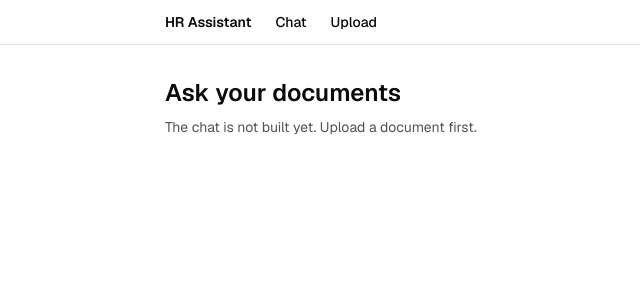
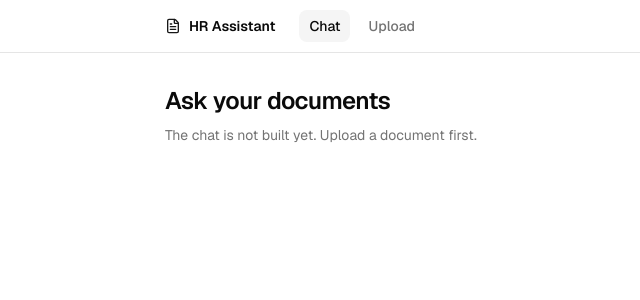
Before and after one commit to EnesSVN/hr-docs-rag-assistant, a Next.js app: page / in a window 1280 px wide. Shown: the top 300 px of the page, without its empty margins (107-747 px from the left). Built offline with nearby package versions, Linux system fonts and the light colour scheme.

Commit message:
Add NavLink and SiteHeader and use them in the layout

```diff
--- a/src/app/layout.tsx
+++ b/src/app/layout.tsx
@@ -1,6 +1,6 @@
 import type { Metadata } from "next";
 import { Geist, Geist_Mono } from "next/font/google";
-import Link from "next/link";
+import { SiteHeader } from "@/components/organisms/SiteHeader";
 import "./globals.css";
 
 const geistSans = Geist({
@@ -25,17 +25,7 @@ export default function RootLayout({ children }: LayoutProps<"/">) {
       className={`${geistSans.variable} ${geistMono.variable} h-full antialiased`}
     >
       <body className="min-h-full flex flex-col">
-        <header className="border-b border-zinc-200 dark:border-zinc-800">
-          <nav className="mx-auto flex w-full max-w-3xl items-center gap-6 px-4 py-3 text-sm font-medium">
-            <span className="font-semibold">HR Assistant</span>
-            <Link href="/" className="hover:underline">
-              Chat
-            </Link>
-            <Link href="/upload" className="hover:underline">
-              Upload
-            </Link>
-          </nav>
-        </header>
+        <SiteHeader />
         <main className="mx-auto w-full max-w-3xl flex-1 px-4 py-8">{children}</main>
       </body>
     </html>
--- a/src/app/page.tsx
+++ b/src/app/page.tsx
@@ -2,8 +2,8 @@
 export default function Home() {
   return (
     <div className="flex flex-col gap-2">
-      <h1 className="text-2xl font-semibold">Ask your documents</h1>
-      <p className="text-sm text-zinc-600 dark:text-zinc-400">The chat is not built yet. Upload a document first.</p>
+      <h1 className="text-2xl font-semibold tracking-tight">Ask your documents</h1>
+      <p className="text-sm text-muted-foreground">The chat is not built yet. Upload a document first.</p>
     </div>
   );
 }
--- /dev/null
+++ b/src/components/molecules/NavLink.tsx
@@ -0,0 +1,25 @@
+"use client";
+
+import type { ComponentProps } from "react";
+import Link from "next/link";
+import { usePathname } from "next/navigation";
+import { cn } from "@/lib/utils";
+
+// A link that knows when its page is the current one (for styling and screen readers).
+export function NavLink({ href, className, ...props }: ComponentProps<typeof Link>) {
+  const pathname = usePathname();
+  const active = pathname === href;
+
+  return (
+    <Link
+      href={href}
+      aria-current={active ? "page" : undefined}
+      className={cn(
+        "rounded-md px-2.5 py-1.5 text-sm font-medium text-muted-foreground transition-colors hover:text-foreground focus-visible:outline-none focus-visible:ring-3 focus-visible:ring-ring/50",
+        active && "bg-muted text-foreground",
+        className,
+      )}
+      {...props}
+    />
+  );
+}
--- /dev/null
+++ b/src/components/organisms/SiteHeader.tsx
@@ -0,0 +1,26 @@
+import { FileText } from "lucide-react";
+import { NavLink } from "@/components/molecules/NavLink";
+
+const links = [
+  { href: "/", label: "Chat" },
+  { href: "/upload", label: "Upload" },
+] as const;
+
+// The top bar shown on every page.
+export function SiteHeader() {
+  return (
+    <header className="border-b border-border bg-background/80 backdrop-blur">
+      <nav aria-label="Main" className="mx-auto flex w-full max-w-3xl items-center gap-2 px-4 py-2.5">
+        <span className="mr-4 flex items-center gap-2 text-sm font-semibold">
+          <FileText className="size-4 text-primary" aria-hidden="true" />
+          HR Assistant
+        </span>
+        {links.map((link) => (
+          <NavLink key={link.href} href={link.href}>
+            {link.label}
+          </NavLink>
+        ))}
+      </nav>
+    </header>
+  );
+}
```
Also changed, not shown: 2 other files (tests, documents, lock files or other folders).
